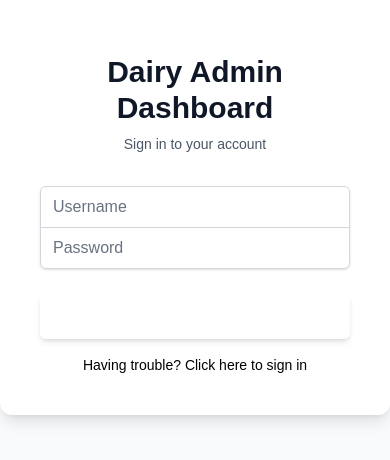
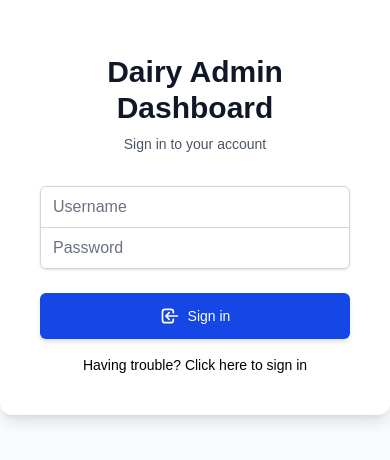
Before and after one commit to Abhishek7058/DairyFrontEndAdmin, a Next.js app: page /login in a window 390 px wide. Shown: the part 220-680 px from the top of the page. Built offline with nearby package versions, Linux system fonts and the light colour scheme.

Commit message:
Update dashboard layout and fix responsiveness issues

```diff
--- a/src/app/login/page.tsx
+++ b/src/app/login/page.tsx
@@ -80,7 +80,7 @@
             <button
               type="submit"
               disabled={isLoading}
-              className="group relative w-full flex justify-center py-3 px-4 border border-transparent text-sm font-medium rounded-md text-white bg-primary hover:bg-blue-700 focus:outline-none focus:ring-2 focus:ring-offset-2 focus:ring-primary transition-colors duration-200 shadow-md"
+              className="group relative w-full flex justify-center py-3 px-4 border border-transparent text-sm font-medium rounded-md text-white bg-primary bg-blue-700 focus:outline-none focus:ring-2 focus:ring-offset-2 focus:ring-primary transition-colors duration-200 shadow-md"
             >
               {isLoading ? (
                 <>
```
